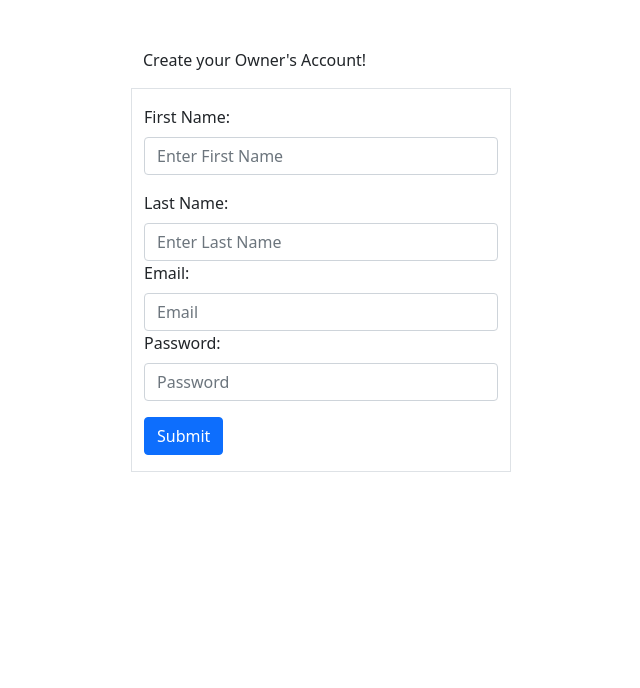
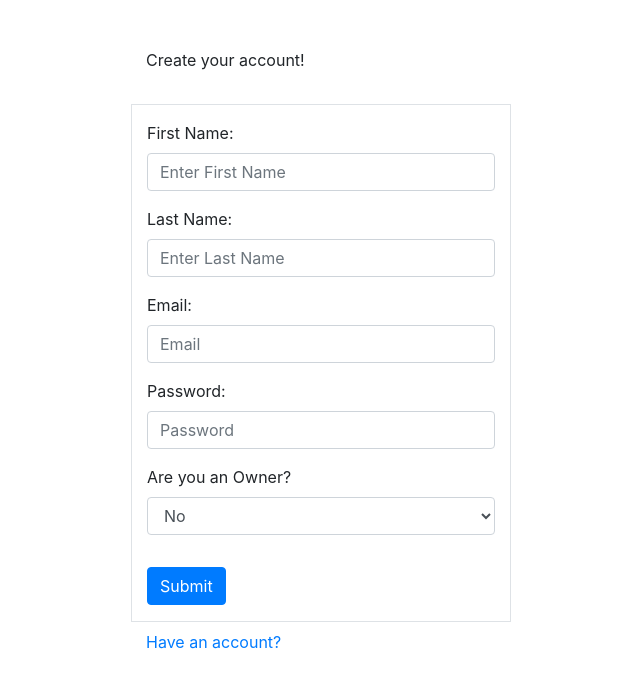
Before and after one commit to jsamanie8/recipe-book, a React (Create React App) app: page /createAccount in a window 1280 px wide. Shown: the top 688 px of the page, without its empty margins (319-959 px from the left). Built offline with nearby package versions, Linux system fonts and the light colour scheme.

Commit message:
Added an ownerFlag in the create account component. Need to submit data and check for that on the backend to ensure the creation happens in the right table.

```diff
--- a/package.json
+++ b/package.json
@@ -7,11 +7,13 @@
     "@testing-library/react": "^11.1.0",
     "@testing-library/user-event": "^12.1.10",
     "axios": "^0.21.1",
-    "bootstrap": "^5.0.0",
+    "bootstrap": "^4.6.0",
     "node-sass": "^6.0.0",
     "react": "^17.0.1",
     "react-bootstrap": "^1.5.2",
     "react-dom": "^17.0.1",
+    "react-router": "^5.2.0",
+    "react-router-dom": "^5.2.0",
     "react-scripts": "4.0.3",
     "web-vitals": "^1.0.1"
   },
--- a/src/App.js
+++ b/src/App.js
@@ -1,11 +1,20 @@
 import Login from './components/account/Login';
 import CreateAccount from './components/account/CreateAccount';
 import 'bootstrap/dist/css/bootstrap.min.css';
+import { BrowserRouter as Router, Switch, Route } from 'react-router-dom';
 
 function App() {
   return (
-    // <Login />
-    <CreateAccount />
+    <Router>
+      <Switch>
+        <Route path="/login">
+          <Login />
+        </Route>
+        <Route path="/createAccount">
+          <CreateAccount />
+        </Route>
+      </Switch>
+    </Router>
   );
 }
 
--- a/src/components/account/CreateAccount.jsx
+++ b/src/components/account/CreateAccount.jsx
@@ -1,11 +1,8 @@
 import React from 'react';
 import { create } from '../../services/ownerService';
 import { default as SuccessAlert } from '../alerts/Success';
-import Button from 'react-bootstrap/Button';
-import Container from 'react-bootstrap/Container';
-import Form from 'react-bootstrap/Form';
-import Row from 'react-bootstrap/Row';
-import Col from 'react-bootstrap/Col';
+import { Button, Container, Form, Row, Col } from 'react-bootstrap';
+import { Link } from 'react-router-dom';
 
 class CreateAccount extends React.Component {
     state = {
@@ -13,7 +10,8 @@ class CreateAccount extends React.Component {
             firstName: '',
             lastName: '',
             email: '',
-            password: ''
+            password: '',
+            ownerFlag: 'No'
         },
         successMessage: 'Successfully created account!',
         creationSuccess: false
@@ -76,11 +74,15 @@ class CreateAccount extends React.Component {
                 <Container className="mt-5">
                     <Row className="justify-content-md-center mb-3">
                         <Col md={{ span: 4, offset: 0 }}>
-                            Create your Owner's Account!
+                            Create your account!
                         </Col>
-                        {this.state.creationSuccess ? (
-                            <SuccessAlert message={this.state.successMessage}></SuccessAlert>
-                        ) : null}
+                    </Row>
+                    <Row className="justify-content-md-center mb-3">
+                        <Col md={{ span: 4, offset: 0 }}>
+                            {this.state.creationSuccess ? (
+                                <SuccessAlert message={this.state.successMessage}></SuccessAlert>
+                            ) : null}
+                        </Col>
                     </Row>
                     <Form>
                         <Row className="justify-content-md-center">
@@ -125,12 +127,27 @@ class CreateAccount extends React.Component {
                                         onChange={this.handleChange}>
                                     </Form.Control>
                                 </Form.Group>
+                                <Form.Group controlId="formOwner">
+                                    <Form.Label>Are you an Owner?</Form.Label>
+                                    <Form.Control
+                                        as="select"
+                                        name="ownerFlag"
+                                        onChange={this.handleChange}>
+                                        <option>No</option>
+                                        <option>Yes</option>
+                                    </Form.Control>
+                                </Form.Group>
                                 <Button variant="primary" type="submit" className="mt-3 mb-3" onClick={this.handleSubmit}>
                                     Submit
                             </Button>
                             </Col>
                         </Row>
                     </Form>
+                    <Row className="justify-content-md-center mb-3">
+                        <Col md={{ span: 4, offset: 0 }} className="mt-2">
+                            <Link to="/login">Have an account?</Link>
+                        </Col>
+                    </Row>
                 </Container>
             </>
         );
--- a/src/components/account/Login.jsx
+++ b/src/components/account/Login.jsx
@@ -4,6 +4,7 @@ import Container from 'react-bootstrap/Container';
 import Form from 'react-bootstrap/Form';
 import Row from 'react-bootstrap/Row';
 import Col from 'react-bootstrap/Col';
+import { Link } from 'react-router-dom';
 
 const Login = () => {
     const [user, handleUser] = useState({ email: '', password: '' });
@@ -64,6 +65,11 @@ const Login = () => {
                         </Col>
                     </Row>
                 </Form>
+                <Row className="justify-content-md-center mb-3">
+                    <Col md={{ span: 4, offset: 0 }} className="mt-2">
+                        <Link to="/createAccount">Don't have an account?</Link>
+                    </Col>
+                </Row>
             </Container>
         </>
     );
```
Also changed, not shown: 2 other files (tests, documents, lock files or other folders).
